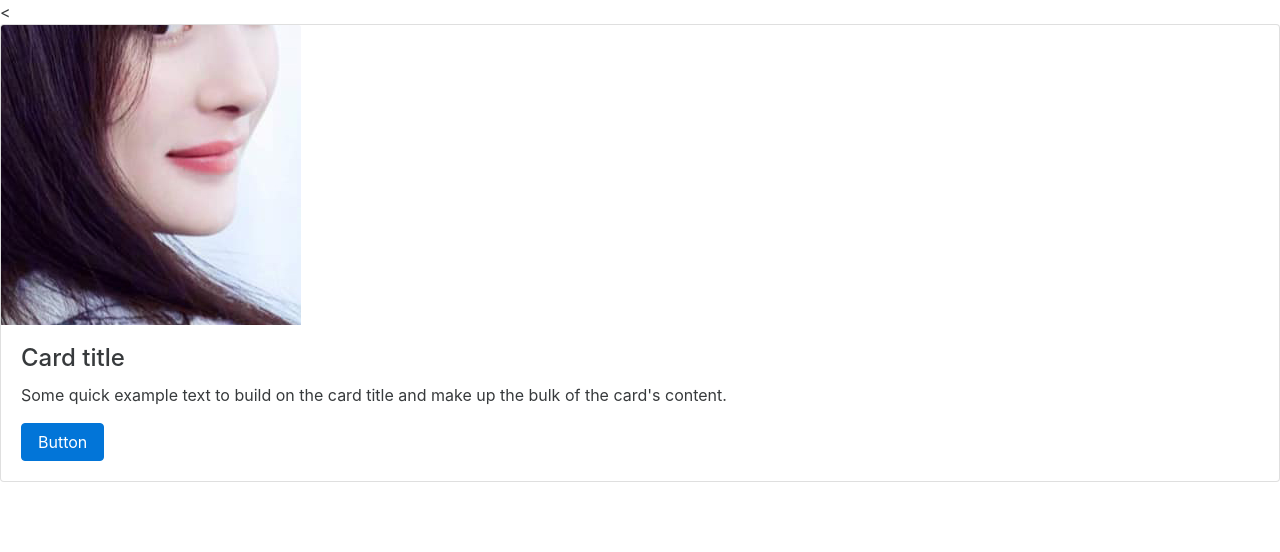
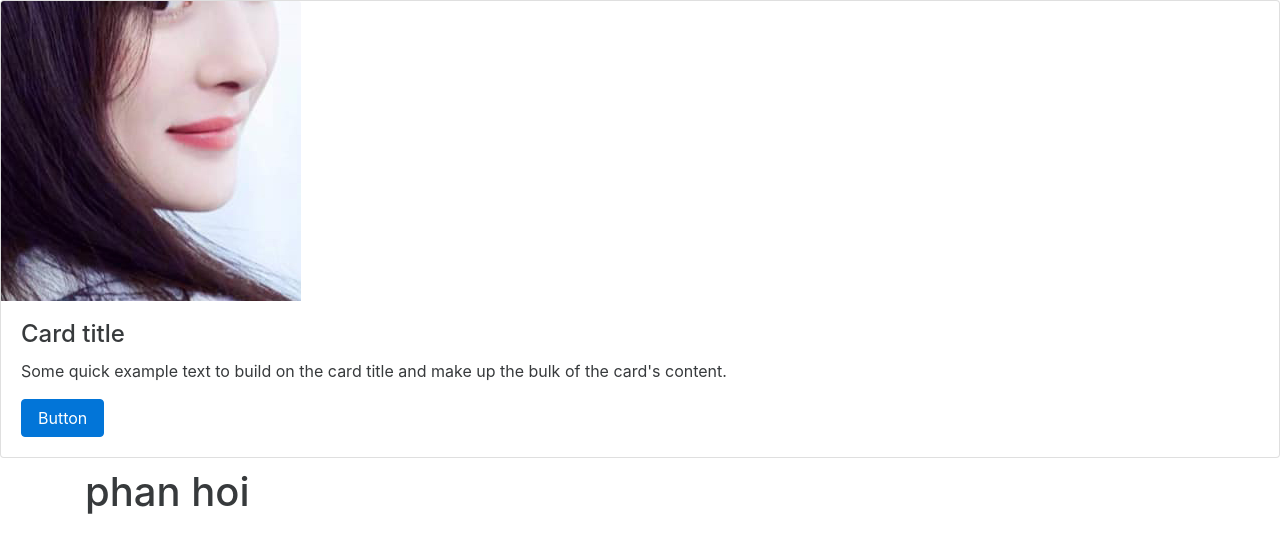
Before and after one commit to cuong98itc/cuong98itc.github.io, a plain HTML site: page index.html in a window 1280 px wide. Drawn offline with Linux system fonts and the light colour scheme.

Commit message:
xu ly comment fb

```diff
--- a/index.html
+++ b/index.html
@@ -10,7 +10,10 @@
 	<link rel="stylesheet" href="1.css">
 </head>
 <body >
- 	<		<div class="card">
+	<div id="fb-root"></div>
+	<script async defer crossorigin="anonymous" src="https://connect.facebook.net/vi_VN/sdk.js#xfbml=1&version=v4.0"></script>
+
+	<div class="card">
 		<img class="card-img-top" src="cs6.jpg" alt="Card image cap">
 		<div class="card-block">
 			<h4 class="card-title">Card title</h4>
@@ -18,5 +21,23 @@
 			<a href="#" class="btn btn-primary">Button</a>
 		</div>
 	</div>
+
+	<div class="khoicomment">
+		<div class="container">
+			<div class="row">
+				<div class="col-sm-12">
+					<h1 class="text-center">
+						phan hoi
+					</h1>
+
+					<div class="commentfb">
+						<div class="fb-comments" data-href="https://cuong98itc.github.io" data-width="576" data-numposts="5"></div>
+					</div>
+				</div>
+			</div>
+		</div>
+
+	</div>
+
 </body>
 </html>
```
Lines whose indentation alone changed are shown as unchanged.
